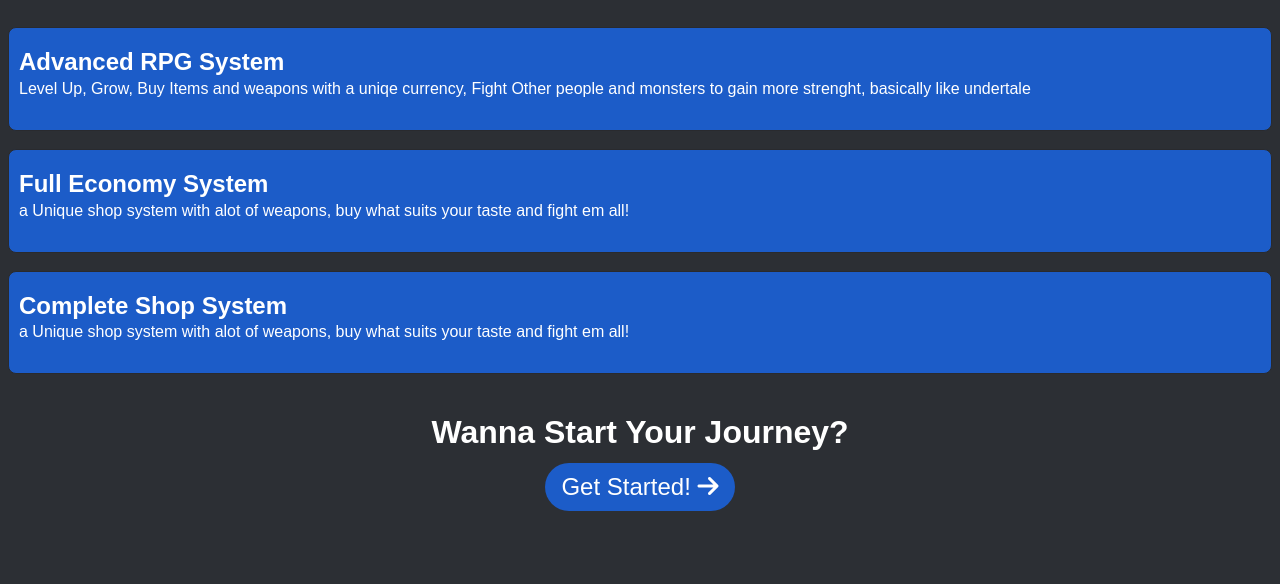
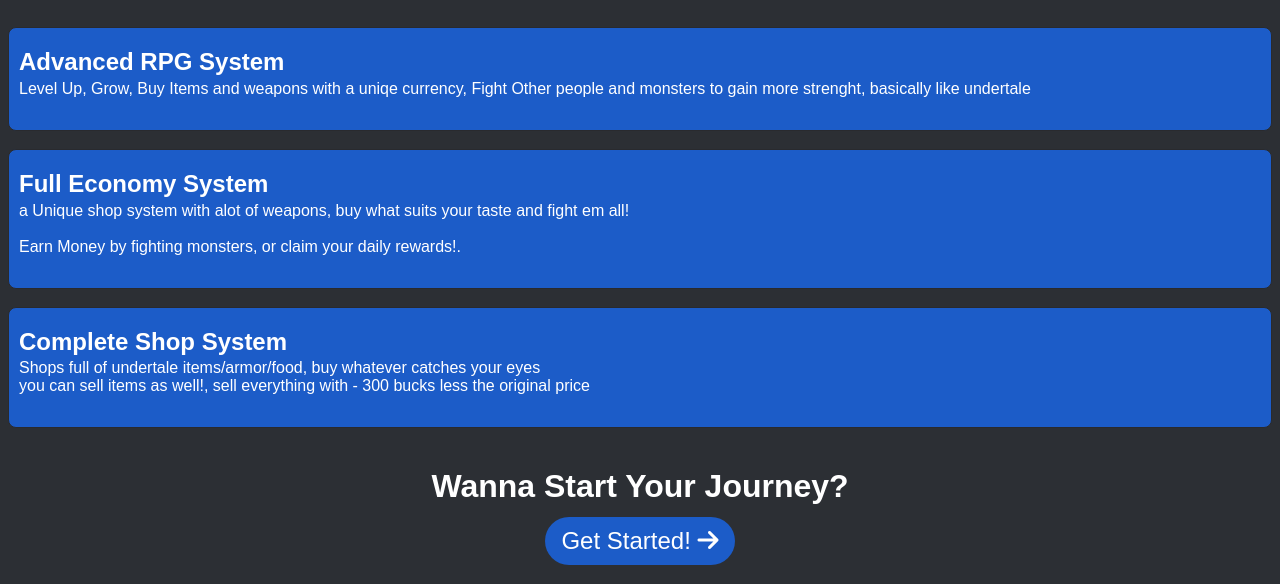
Before and after one commit to LetsChill/LetsChill.github.io, a Flask app: page / in a window 1280 px wide. Shown: the part 605-1189 px from the top of the page. Before the commit the page ends 1116 px from the top, so only its background shows below. Run offline with Flask 2, Linux system fonts and the light colour scheme; some libraries are stand-ins or nearby versions; some web fonts are replaced.

Commit message:
Update index.html

```diff
--- a/templates/index.html
+++ b/templates/index.html
@@ -141,14 +141,21 @@ body {
 <div class="boxdiv">
     <div class="small_text">
     <h2>Full Economy System</h2>
-    <p style="position:relative; top: -16px;">a Unique shop system with alot of weapons, buy what suits your taste and fight em all!</p>
+    <p style="position:relative; top: -16px;">a Unique shop system with alot of weapons, buy what suits your taste and fight em all!
+    <br>
+    <br>
+    Earn Money by fighting monsters, or claim your daily rewards!.
+    </p>
     </div>
 </div>
 <br>
 <div class="boxdiv">
     <div class="small_text">
     <h2>Complete Shop System</h2>
-    <p style="position:relative; top: -16px;">a Unique shop system with alot of weapons, buy what suits your taste and fight em all!</p>
+    <p style="position:relative; top: -16px;">Shops full of undertale items/armor/food, buy whatever catches your eyes
+    <br>
+    you can sell items as well!, sell everything with - 300 bucks less the original price
+    </p>
     </div>
 </div>
 <br>
```
